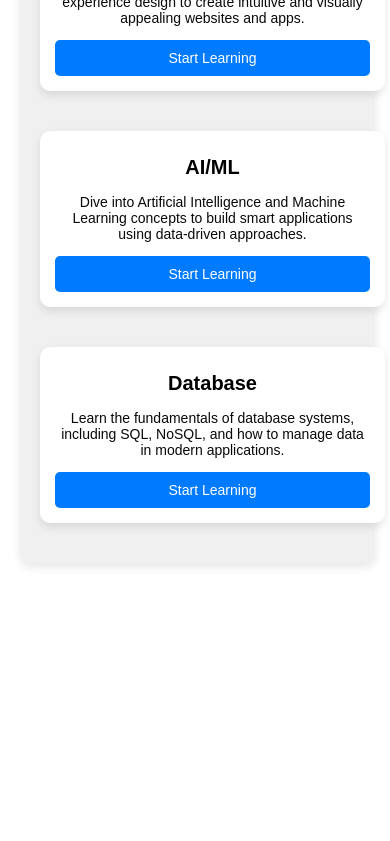
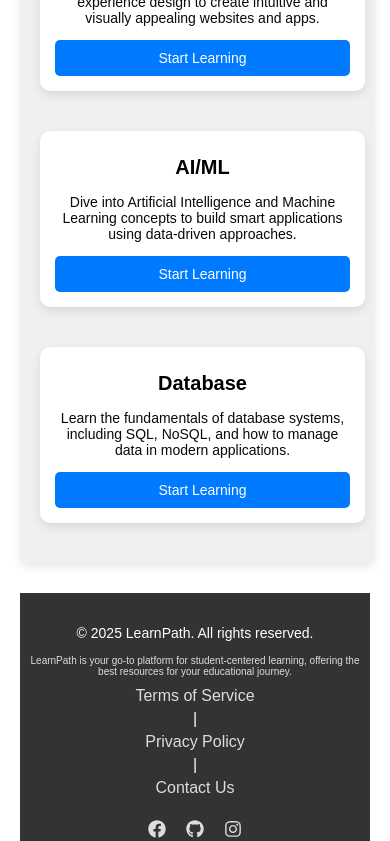
Before and after one commit to aarogya23/ViteReact, a React (Vite) app: page /learn-categories in a window 390 px wide. Shown: the part 1089-1930 px from the top of the page. Before the commit the page ends 1702 px from the top, so only its background shows below. Built offline with nearby package versions, Linux system fonts and the light colour scheme.

Commit message:
push the code

```diff
--- a/src/App.jsx
+++ b/src/App.jsx
@@ -12,6 +12,7 @@ import Login from './Login.jsx'; // Import the Login component
 import Recursion from "./Recursion";
 import TowerOfHanoi from './TowerOfHanoi';
 import Database from './Database';
+import DSAMCQs from './DSAMCQs';  // The new MCQ page
 
 function App() {
   return (
@@ -34,6 +35,7 @@ function App() {
             <Route path="/recursion" element={<Recursion />} /> {/* Recursion page */}
             <Route path="/tower-of-hanoi" element={<TowerOfHanoi />} />
             <Route path="/database" element={<Database />} />
+            <Route path="/mcq" element={<DSAMCQs />} />  {/* New route for MCQs */}
           </Routes>
         </div>
       </div>
--- /dev/null
+++ b/src/DSAMCQs.jsx
@@ -0,0 +1,93 @@
+// src/DSAMCQs.js
+import React, { useState } from 'react';
+import './assets/Tree.css'; // Use the same CSS for styling or customize it
+
+const DSAMCQs = () => {
+  const [selectedAnswer, setSelectedAnswer] = useState(null);
+  const [feedback, setFeedback] = useState('');
+
+  const questions = [
+    {
+      question: 'What is the time complexity of Quick Sort in the average case?',
+      options: ['O(n)', 'O(n^2)', 'O(n log n)', 'O(log n)'],
+      correctAnswer: 'O(n log n)'
+    },
+    {
+      question: 'Which of the following is the most efficient way to search for an element in a sorted array?',
+      options: ['Linear Search', 'Binary Search', 'Jump Search', 'Exponential Search'],
+      correctAnswer: 'Binary Search'
+    },
+    {
+      question: 'What is the space complexity of merge sort?',
+      options: ['O(n)', 'O(log n)', 'O(n log n)', 'O(1)'],
+      correctAnswer: 'O(n)'
+    },
+    // Add more questions as needed
+  ];
+
+  const handleSubmit = () => {
+    if (selectedAnswer === null) {
+      setFeedback('Please select an answer.');
+    } else {
+      const currentQuestion = questions[0]; // For now, we are only checking the first question
+      if (selectedAnswer === currentQuestion.correctAnswer) {
+        setFeedback('Correct Answer!');
+      } else {
+        setFeedback(`Incorrect! The correct answer is ${currentQuestion.correctAnswer}.`);
+      }
+    }
+  };
+
+  return (
+    <div className="tree-container">
+      <h2 className="title">Data Structures and Algorithms - MCQ Quiz</h2>
+
+      <p className="intro-text">
+        Test your knowledge of Data Structures and Algorithms by answering the following questions. Select the correct option and get feedback.
+      </p>
+
+      {/* Display questions */}
+      {questions.map((question, index) => (
+        <div key={index} className="question-container">
+          <h3>{question.question}</h3>
+          <ul className="options-list">
+            {question.options.map((option, idx) => (
+              <li key={idx}>
+                <label>
+                  <input
+                    type="radio"
+                    name={`question-${index}`}
+                    value={option}
+                    onChange={() => setSelectedAnswer(option)}
+                  />
+                  {option}
+                </label>
+              </li>
+            ))}
+          </ul>
+        </div>
+      ))}
+
+      {/* Display feedback */}
+      <div className="feedback">
+        {feedback && <p>{feedback}</p>}
+      </div>
+
+      <div className="navigation-buttons">
+        <button
+          onClick={handleSubmit}
+          style={{
+            padding: '10px 20px',
+            fontSize: '1rem',
+            margin: '10px',
+            cursor: 'pointer'
+          }}
+        >
+          Submit Answer
+        </button>
+      </div>
+    </div>
+  );
+};
+
+export default DSAMCQs;
--- a/src/LearnCategories.jsx
+++ b/src/LearnCategories.jsx
@@ -1,9 +1,11 @@
 import React from 'react';
 import { Link } from 'react-router-dom';
 import './assets/LearnCategories.css'; // Importing external CSS file
+import Footer from './component/Footer';
 
 const LearnCategories = () => {
   return (
+    <div>
     <div className="categories-container">
       <h1>Choose Your Learning Path</h1>
 
@@ -65,6 +67,8 @@ const LearnCategories = () => {
         </div>
       </div>
     </div>
+    <Footer />
+    </div>
   );
 };
 
--- a/src/TowerOfHanoi.jsx
+++ b/src/TowerOfHanoi.jsx
@@ -29,7 +29,7 @@ const TowerOfHanoi = () => {
   };
 
   const handleNext = () => {
-    navigate('/recursion'); // Ensure this path matches the route for recursion.jsx
+    navigate('/mcq'); // Ensure this path matches the route for recursion.jsx
   };
 
   return (
--- a/src/assets/LearnCategories.css
+++ b/src/assets/LearnCategories.css
@@ -79,13 +79,14 @@
   .categories-container {
     width: 90%; /* Full width for mobile */
     margin: 30px auto; /* Reduce margin for better mobile alignment */
-    margin-right: 10px;
+    margin-right: 100px ;
   }
 
   .topics-container {
     flex-direction: column; /* Stack topics vertically on mobile */
     align-items: center;
     gap: 20px; /* Increase gap between stacked items */
+    margin-right: 20px;
   }
 
   .topic-box {
--- /dev/null
+++ b/src/component/Footer.jsx
@@ -0,0 +1,34 @@
+import React from 'react';
+import './assets/Footer.css'; // You can create a separate CSS for Footer styling
+import { FaFacebook, FaTwitter, FaLinkedin, FaInstagram, FaGithub } from 'react-icons/fa'; // Importing social media icons
+
+const Footer = () => {
+  return (
+    <footer className="footer-container">
+      <div className="footer-content">
+        <p style={{color :'white'}}>&copy; 2025 LearnPath. All rights reserved.</p>
+        <p className="footer-description">
+          LearnPath is your go-to platform for student-centered learning, offering the best resources for your educational journey.
+        </p>
+        <div className="footer-links">
+          <a href="/terms">Terms of Service</a> |
+          <a href="/privacy">Privacy Policy</a> |
+          <a href="/contact">Contact Us</a>
+        </div>
+        <div className="footer-socials">
+          <a href="https://www.facebook.com/profile.php?id=100077660132210" target="_blank" rel="noopener noreferrer">
+            <FaFacebook />
+          </a>
+          <a href="https://github.com/aarogya23" target="_blank" rel="noopener noreferrer">
+            <FaGithub />
+          </a>
+          <a href="https://www.instagram.com/aarogyathapa2/" target="_blank" rel="noopener noreferrer">
+            <FaInstagram />
+          </a>
+        </div>
+      </div>
+    </footer>
+  );
+};
+
+export default Footer;
--- a/src/component/Navbar.jsx
+++ b/src/component/Navbar.jsx
@@ -2,6 +2,7 @@ import React, { useState } from 'react';
 import { Link, useLocation } from 'react-router-dom';
 import logo from '../logo.png'; // Assuming you have a logo image
 import './style.css'; // Importing the CSS file
+import Footer from './Footer.jsx';
 
 const Navbar = () => {
   const location = useLocation();
@@ -74,6 +75,7 @@ const Navbar = () => {
           </Link>
         </div>
       )}
+
     </div>
   );
 };
--- /dev/null
+++ b/src/component/assets/Footer.css
@@ -0,0 +1,115 @@
+/* Container that ensures the footer stays at the bottom */
+.footer-container {
+  width: 100%; /* Changed from 90rem to 100% for better responsiveness */
+  background-color: #333; /* Dark background color for footer */
+  color: white;
+  padding: 20px 0; /* Add padding to the top and bottom */
+  position: relative;
+  bottom: 0;
+  left: 0;
+  text-align: center;
+  box-sizing: border-box; /* Ensure padding doesn't affect the overall width */
+}
+
+/* Ensures that the footer will appear at the bottom if content is not enough */
+.footer-content {
+  padding: 10px;
+}
+
+/* Footer description */
+.footer-description {
+  font-size: 14px;
+  margin: 10px 0;
+  color: #ddd; /* Light gray text for description */
+}
+
+/* Footer links */
+.footer-links a {
+  color: #ddd; /* Link color */
+  text-decoration: none;
+  margin: 0 10px;
+}
+
+.footer-links a:hover {
+  text-decoration: underline;
+  color: #fff; /* Hover effect */
+}
+
+/* Footer social media icons */
+.footer-socials {
+  margin-top: 20px; /* Adds spacing from the description */
+}
+
+.footer-socials a {
+  font-size: 24px;
+  margin: 0 15px;
+  color: #ddd; /* Light gray color for icons */
+  transition: color 0.3s;
+}
+
+.footer-socials a:hover {
+  color: #fff; /* Change color on hover */
+}
+
+/* Responsive design: Adjustments for mobile screens */
+@media (max-width: 1024px) {
+  .footer-container {
+    width: 100%;
+    padding: 15px 0; /* Slightly reduce padding on medium screens */
+  }
+
+  .footer-links a {
+    margin: 0 8px; /* Reduced margin for better layout on tablets */
+  }
+
+  .footer-socials a {
+    font-size: 22px; /* Smaller icon size on tablets */
+    margin: 0 12px; /* Adjusted spacing for tablets */
+  }
+}
+
+@media (max-width: 768px) {
+  .footer-container {
+    padding: 10px 0; /* Reduced padding for smaller screens */
+  }
+
+  .footer-links a {
+    display: block;
+    margin: 10px 0; /* Stack links vertically with margins on mobile */
+  }
+
+  .footer-socials {
+    margin-top: 15px;
+    display: flex;
+    justify-content: center; /* Center the social media icons on mobile */
+    flex-wrap: wrap; /* Allow wrapping for smaller screens */
+  }
+
+  .footer-socials a {
+    font-size: 20px; /* Smaller icons for mobile */
+    margin: 10px 12px; /* Adjust spacing for mobile */
+  }
+
+  .footer-description {
+    font-size: 12px; /* Reduce font size of the description for small screens */
+  }
+}
+
+@media (max-width: 480px) {
+  .footer-container {
+    padding: 8px 0; /* Further reduced padding for small mobile screens */
+  }
+
+  .footer-description {
+    font-size: 10px; /* Even smaller text for very small screens */
+  }
+
+  .footer-links a {
+    margin: 5px 0; /* Tighter spacing between footer links on very small screens */
+  }
+
+  .footer-socials a {
+    font-size: 18px; /* Even smaller icons */
+    margin: 8px 10px; /* Adjust spacing for very small screens */
+  }
+}
```
